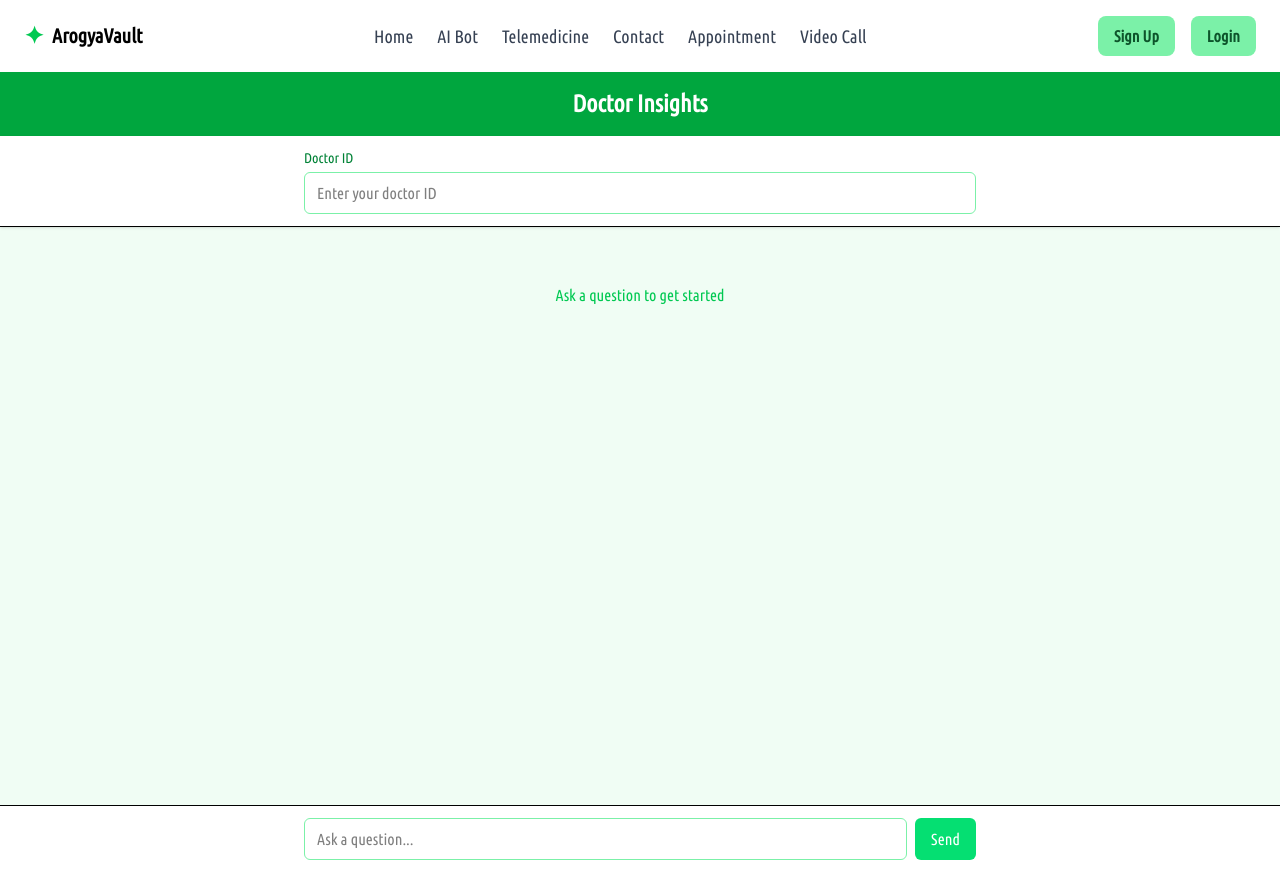
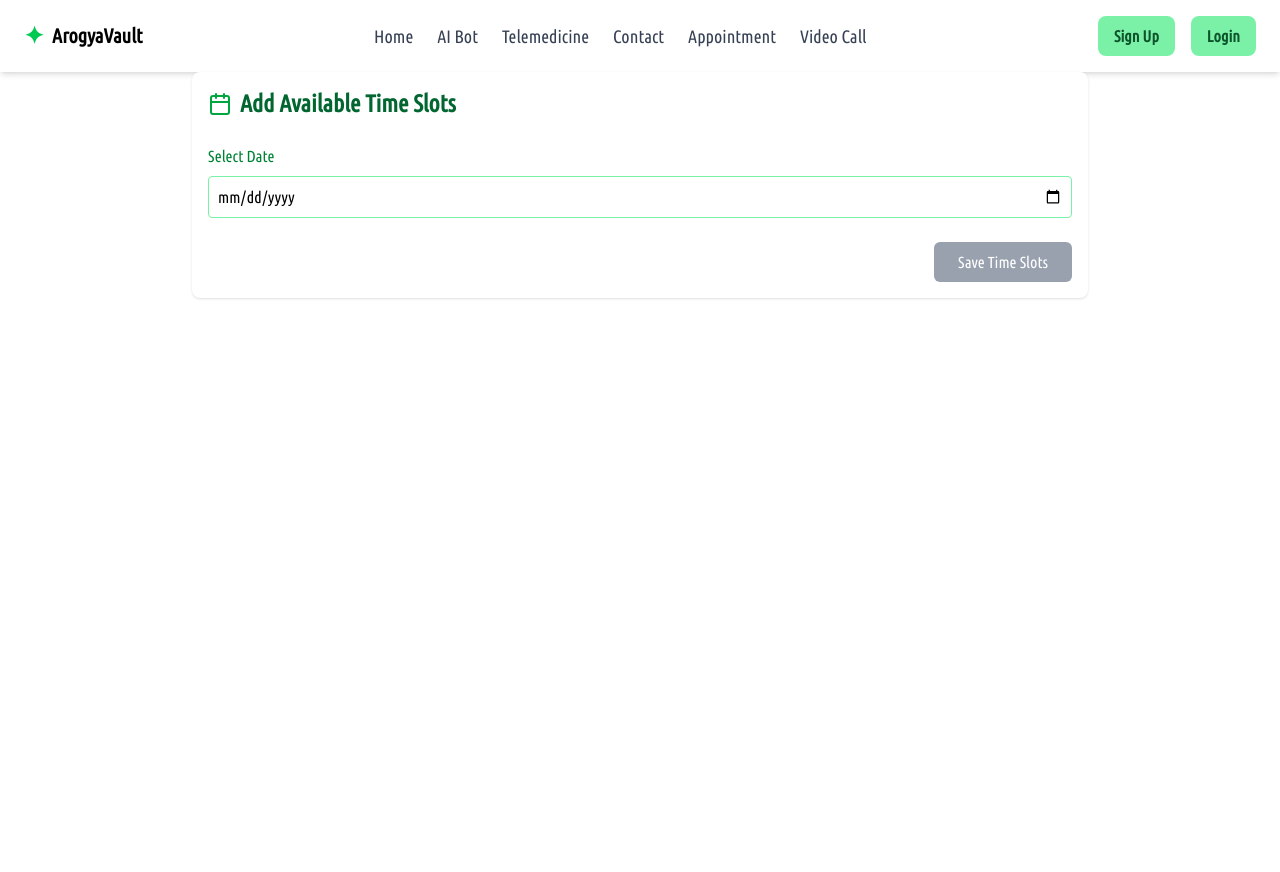
Before and after one commit to kanishkapan/ArogyaVault, a React (Vite) app in the folder Frontend/: page /insights in a window 1280 px wide. After the commit the page ends 800 px from the top, so only its background shows below. Built offline with nearby package versions, Linux system fonts and the light colour scheme.

Commit message:
add slots done

```diff
--- a/Frontend/src/App.jsx
+++ b/Frontend/src/App.jsx
@@ -27,6 +27,7 @@ import Predictionchat from "./components/aitanissa/Predictionchat";
 import Leavechat from "./components/aitanissa/Leavechat";
 import HealthRecordForm from "./components/Healthrecordform/HealthRecordForm";
 import DoctorInsightsChat from "./components/aitanissa/DoctorInsightsChat";
+import DoctorTimeSlotSelector from "./components/Booking/DoctorTimeSlotSelector";
 const Home = () => <div className="text-center mt-10">🏠 Welcome to Home</div>;
 const AIBot = () => <div className="text-center mt-10">🤖 AI Bot Page</div>;
 
@@ -59,7 +60,7 @@ const App = () => {
         <Route path="/ai-diagnosis" element={<Predictionchat />} />
         <Route path="/leave-concern" element={<Leavechat />} />
         <Route path="/recordform" element={<HealthRecordForm />} />
-        <Route path="/insights" element={<DoctorInsightsChat />} />
+        <Route path="/insights" element={<DoctorTimeSlotSelector />} />
 
 
       </Routes>
--- /dev/null
+++ b/Frontend/src/components/Booking/DoctorTimeSlotSelector.jsx
@@ -0,0 +1,228 @@
+import React, { useState } from 'react';
+import { Calendar, CheckCircle } from 'lucide-react';
+import { api } from '../../axios.config.js';
+
+const DoctorTimeSlotSelector = () => {
+  const [selectedDates, setSelectedDates] = useState([]);
+  const [timeSlots, setTimeSlots] = useState({});
+  const [loading, setLoading] = useState(false);
+  const [message, setMessage] = useState({ text: '', type: '' });
+  const [showSuccessPopup, setShowSuccessPopup] = useState(false);
+
+  // Time slot options - could be extended or made configurable
+  const timeSlotOptions = [
+    '08:00 AM', '09:00 AM', '10:00 AM', '11:00 AM',
+    '12:00 PM', '01:00 PM', '02:00 PM', '03:00 PM',
+    '04:00 PM', '05:00 PM', '06:00 PM'
+  ];
+
+  // Date selection handler
+  const handleDateSelect = (e) => {
+    const selectedDate = e.target.value;
+
+    if (!selectedDates.includes(selectedDate)) {
+      setSelectedDates([...selectedDates, selectedDate]);
+      setTimeSlots({
+        ...timeSlots,
+        [selectedDate]: []
+      });
+    }
+  };
+
+  // Remove a selected date
+  const handleRemoveDate = (dateToRemove) => {
+    setSelectedDates(selectedDates.filter(date => date !== dateToRemove));
+
+    // Create a new object without the removed date
+    const updatedTimeSlots = { ...timeSlots };
+    delete updatedTimeSlots[dateToRemove];
+    setTimeSlots(updatedTimeSlots);
+  };
+
+  // Toggle time slot selection for a specific date
+  const toggleTimeSlot = (date, slot) => {
+    const currentSlots = timeSlots[date] || [];
+
+    if (currentSlots.includes(slot)) {
+      setTimeSlots({
+        ...timeSlots,
+        [date]: currentSlots.filter(s => s !== slot)
+      });
+    } else {
+      setTimeSlots({
+        ...timeSlots,
+        [date]: [...currentSlots, slot]
+      });
+    }
+  };
+
+  // Format data for API submission
+  const formatSlotsForSubmission = () => {
+    const formattedSlots = [];
+
+    Object.keys(timeSlots).forEach(date => {
+      timeSlots[date].forEach(time => {
+        // Create a proper datetime string
+        const [timeValue, period] = time.split(' ');
+        let [hours, minutes] = timeValue.split(':');
+
+        // Convert to 24-hour format
+        if (period === 'PM' && hours !== '12') {
+          hours = parseInt(hours) + 12;
+        } else if (period === 'AM' && hours === '12') {
+          hours = '00';
+        }
+
+        const dateTime = new Date(`${date}T${hours}:${minutes}:00`);
+
+        formattedSlots.push({
+          dateTime,
+          isBooked: false
+        });
+      });
+    });
+
+    return formattedSlots;
+  };
+
+  // Submit time slots to the API
+  const handleSubmit = async (e) => {
+    e.preventDefault();
+    setLoading(true);
+    setMessage({ text: '', type: '' });
+
+    try {
+      const formattedSlots = formatSlotsForSubmission();
+
+      if (formattedSlots.length === 0) {
+        setMessage({ text: 'Please select at least one time slot', type: 'error' });
+        setLoading(false);
+        return;
+      }
+
+      // Using axios instead of fetch
+      await api.patch('doctor/slots/update', {
+        slots: formattedSlots
+      });
+
+      // Show success popup
+      setShowSuccessPopup(true);
+      setTimeout(() => {
+        setShowSuccessPopup(false);
+      }, 3000);
+
+      // Reset form after successful submission
+      setSelectedDates([]);
+      setTimeSlots({});
+    } catch (error) {
+      console.error('Error updating slots:', error);
+      setMessage({
+        text: error.response?.data?.message || 'Failed to update time slots',
+        type: 'error'
+      });
+    } finally {
+      setLoading(false);
+    }
+  };
+
+  return (
+    <div className="w-full max-w-4xl mx-auto p-4 bg-white rounded-lg shadow relative">
+      {/* Success Popup */}
+      {showSuccessPopup && (
+        <div className="fixed inset-0 flex items-center justify-center z-50 bg-black bg-opacity-50">
+          <div className="bg-white p-6 rounded-lg shadow-lg max-w-md w-full animate-fade-in">
+            <div className="flex flex-col items-center">
+              <CheckCircle className="text-green-500 w-16 h-16 mb-4" />
+              <h3 className="text-xl font-bold text-green-800 mb-2">Success!</h3>
+              <p className="text-green-700 text-center mb-4">Your time slots have been added successfully.</p>
+              <button
+                className="bg-green-600 text-white py-2 px-6 rounded-md hover:bg-green-700"
+                onClick={() => setShowSuccessPopup(false)}
+              >
+                Close
+              </button>
+            </div>
+          </div>
+        </div>
+      )}
+
+      <div className="flex items-center mb-6">
+        <Calendar className="mr-2 text-green-600" />
+        <h2 className="text-2xl font-bold text-green-800">Add Available Time Slots</h2>
+      </div>
+
+      <form onSubmit={handleSubmit}>
+        {/* Date Selection */}
+        <div className="mb-6">
+          <label className="block text-green-700 mb-2 font-medium">Select Date</label>
+          <input
+            type="date"
+            className="w-full p-2 border border-green-300 rounded focus:outline-none focus:ring-2 focus:ring-green-500"
+            onChange={handleDateSelect}
+            min={new Date().toISOString().split('T')[0]}
+          />
+        </div>
+
+        {/* Selected Dates */}
+        {selectedDates.length > 0 && (
+          <div className="mb-6">
+            <h3 className="text-lg font-medium text-green-700 mb-2">Selected Dates</h3>
+            <div className="space-y-4">
+              {selectedDates.map(date => (
+                <div key={date} className="border border-green-200 rounded-lg p-4 bg-green-50">
+                  <div className="flex justify-between items-center mb-3">
+                    <h4 className="text-md font-medium text-green-800">{new Date(date).toLocaleDateString('en-US', { weekday: 'long', year: 'numeric', month: 'long', day: 'numeric' })}</h4>
+                    <button
+                      type="button"
+                      className="text-red-500 hover:text-red-700"
+                      onClick={() => handleRemoveDate(date)}
+                    >
+                      Remove
+                    </button>
+                  </div>
+
+                  <div className="grid grid-cols-3 gap-2 md:grid-cols-4 lg:grid-cols-5">
+                    {timeSlotOptions.map(slot => (
+                      <button
+                        key={`${date}-${slot}`}
+                        type="button"
+                        className={`py-2 px-3 rounded-md text-sm ${
+                          timeSlots[date]?.includes(slot)
+                            ? 'bg-green-600 text-white'
+                            : 'bg-white text-green-700 border border-green-300 hover:bg-green-100'
+                        }`}
+                        onClick={() => toggleTimeSlot(date, slot)}
+                      >
+                        {slot}
+                      </button>
+                    ))}
+                  </div>
+                </div>
+              ))}
+            </div>
+          </div>
+        )}
+
+        {/* Error Message */}
+        {message.text && message.type === 'error' && (
+          <div className="p-3 rounded mb-4 bg-red-100 text-red-700 border border-red-300">
+            {message.text}
+          </div>
+        )}
+
+        {/* Submit Button */}
+        <div className="flex justify-end">
+          <button
+            type="submit"
+            className="bg-green-600 text-white py-2 px-6 rounded-md hover:bg-green-700 disabled:bg-gray-400 focus:outline-none focus:ring-2 focus:ring-green-500 focus:ring-offset-2"
+            disabled={loading || selectedDates.length === 0}
+          >
+            {loading ? 'Saving...' : 'Save Time Slots'}
+          </button>
+        </div>
+      </form>
+    </div>
+  );
+};
+
+export default DoctorTimeSlotSelector;
```
